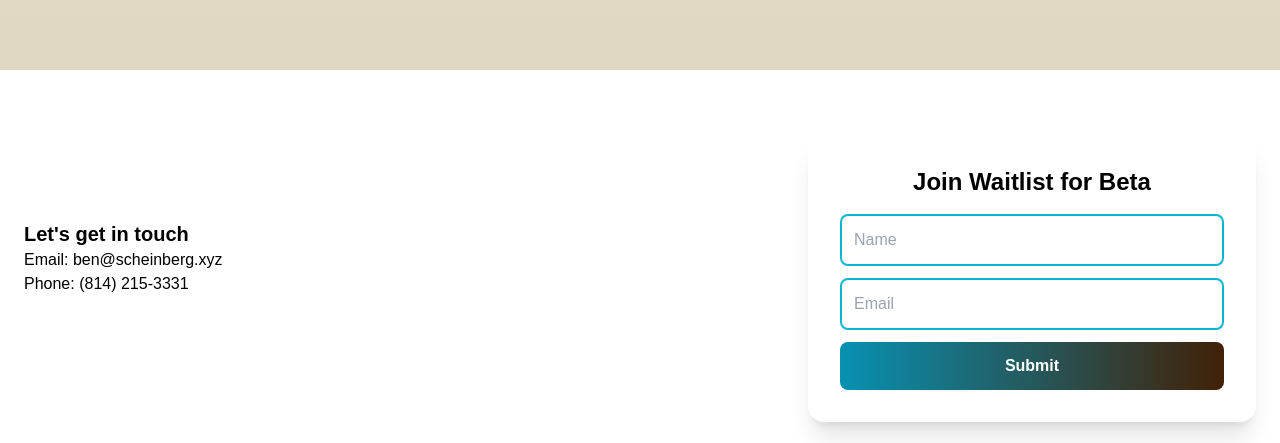
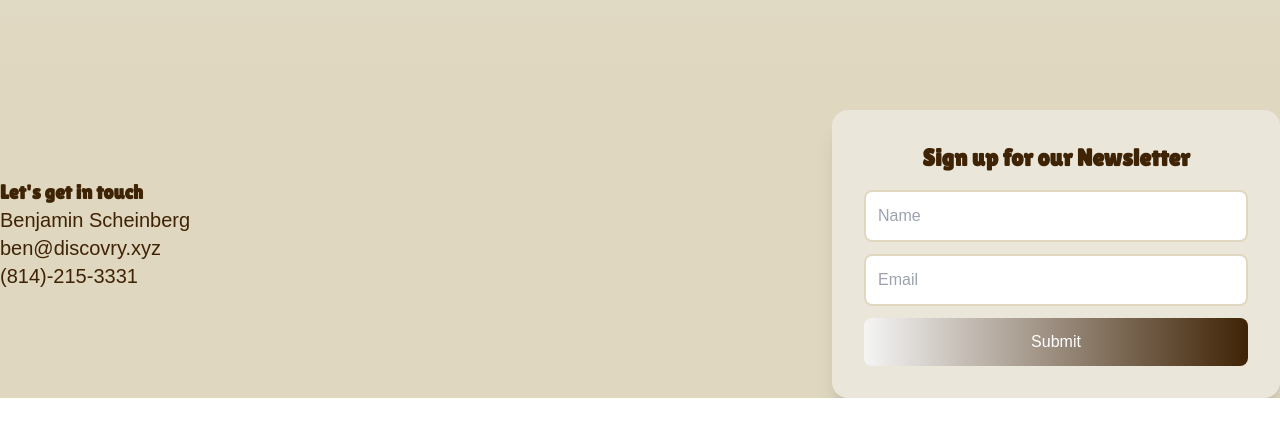
Before and after one commit to theSchein/Bennies, a Next.js app: page / in a window 1280 px wide. Shown: the part 799-1242 px from the top of the page. After the commit the page ends 1197 px from the top, so only its background shows below. Built offline with nearby package versions, Linux system fonts and the light colour scheme; no server answers; a web font is replaced by a local one.

Commit message:
footer is back and functional and decently styled

```diff
--- a/src/components/alert.jsx
+++ b/src/components/alert.jsx
@@ -5,10 +5,10 @@ export default function AlertModal({ isOpen, message, onClose }) {
 
     return (
         <div className="fixed inset-0 bg-black bg-opacity-50 flex justify-center items-center">
-            <div className="bg-primary p-8 sm:p-10 rounded-lg shadow-lg">
+            <div className="bg-light-tertiary dark:bg-dark-primary text-light-quaternary dark:text-dark-quaternary p-8 sm:p-10 rounded-lg shadow-lg">
                 <p className="mb-4 font-bold">{message}</p>
                 <button
-                    className="w-full py-2 sm:py-3 bg-gradient-to-r from-cyan-600 to-yellow-950 text-white rounded-lg font-bold hover:from-yellow-600 hover:to-cyan-700 transition duration-300"
+                    className="w-full py-2 sm:py-3 bg-gradient-to-r from-light-primary to-light-quaternary dark:from-dark-secondary dark:to-dark-tertiary text-light-primary dark:text-dark-primary rounded-lg font-body hover:from-yellow-600 hover:to-amber-950 dark:hover:from-yellow-600 dark:hover:to-amber-950 transition duration-300"
                     onClick={onClose}
                 >
                     Close
--- a/src/components/footer/footer.jsx
+++ b/src/components/footer/footer.jsx
@@ -25,31 +25,32 @@ function Footer() {
                 message={modalMessage}
                 onClose={() => setShowModal(false)}
             />
-            <footer className="bg-quaternary text-primary font-heading p-6">
+            <footer className="bg-light-tertiary dark:bg-dark-secondary text-light-quaternary dark:text-dark-quaternary">
                 <div className="container mx-auto">
                     <div className="flex justify-between items-center">
-                        <div>
-                            <h3 className="text-xl font-heading font-bold">
+                        <div className="text-xl font-body">
+                            <h1 className="font-subheading font-bold">
                                 {"Let's get in touch"}
-                            </h3>
-                            <p>Email: ben@scheinberg.xyz</p>
-                            <p>Phone: (814) 215-3331</p>
+                            </h1>
+                            <p>Benjamin Scheinberg</p>
+                            <p>ben@discovry.xyz</p>
+                            <p>(814)-215-3331</p>
                         </div>
 
-                        <div className="mt-10 bg-primary p-4 sm:p-6 lg:p-8 rounded-2xl bg-opacity-90 shadow-xl max-w-md w-full">
-                            <h3 className="font-bold text-xl sm:text-2xl lg:text-2xl mb-4 text-secondary text-center">
-                                Join Waitlist for Beta
+                        <div className="mt-10 bg-light-primary dark:bg-dark-primary p-4 sm:p-6 lg:p-8 rounded-2xl bg-opacity-50 shadow-xl max-w-md w-full">
+                            <h3 className="text-xl sm:text-2xl lg:text-2xl mb-4 text-secondary font-subheading font-bold text-center">
+                                {"Sign up for our Newsletter"}
                             </h3>
                             <form onSubmit={handleSubmit}>
                                 <input
-                                    className="w-full p-2 sm:p-3 mb-3 border-2 border-cyan-500 rounded-lg"
+                                    className="w-full p-2 sm:p-3 mb-3 border-2 border-light-tertiary dark:border-dark-secondary rounded-lg"
                                     type="text"
                                     placeholder="Name"
                                     value={name}
                                     onChange={(e) => setName(e.target.value)}
                                 />
                                 <input
-                                    className="w-full p-2 sm:p-3 mb-3 border-2 border-cyan-500 rounded-lg"
+                                    className="w-full p-2 sm:p-3 mb-3 border-2 border-light-tertiary dark:border-dark-secondary rounded-lg"
                                     type="email"
                                     placeholder="Email"
                                     value={email}
@@ -57,7 +58,7 @@ function Footer() {
                                 />
                                 <button
                                     type="submit"
-                                    className="w-full py-2 sm:py-3 bg-gradient-to-r from-cyan-600 to-yellow-950 text-white rounded-lg font-bold hover:from-yellow-600 hover:to-cyan-700 transition duration-300"
+                                    className="w-full py-2 sm:py-3 bg-gradient-to-r from-light-primary to-light-quaternary dark:from-dark-secondary dark:to-dark-tertiary text-white rounded-lg font-body hover:from-yellow-600 hover:to-amber-950 dark:hover:from-yellow-600 dark:hover:to-amber-950 transition duration-300"
                                 >
                                     Submit
                                 </button>
--- a/src/components/footer/waitlist.jsx
+++ b/src/components/footer/waitlist.jsx
@@ -13,7 +13,7 @@ const useWaitlistForm = () => {
         e.preventDefault();
 
         // Post data to API endpoint
-        const response = await fetch("/api/waitlist", {
+        const response = await fetch("/api/footer/waitlist", {
             method: "POST",
             headers: {
                 "Content-Type": "application/json",
@@ -27,7 +27,12 @@ const useWaitlistForm = () => {
             setName("");
             setEmail("");
         } else {
-            setModalMessage("Something went wrong. Please try again.");
+            if (response.status === 409) {
+                const data = await response.json();
+                setModalMessage(data.message);
+            } else {
+                setModalMessage("Something went wrong. Please try again.");
+            }
             setShowModal(true);
         }
     };
--- /dev/null
+++ b/src/pages/api/footer/waitlist.js
@@ -0,0 +1,41 @@
+// api/footer/waitlist.js
+// API to add a user to the waitlist
+
+import db from "../../../lib/db";
+
+
+export default async function handler(req, res) {
+    if (req.method === 'POST') {
+        const { name, email } = req.body;
+
+        // Email validation regex
+        const emailRegex = /^[^\s@]+@[^\s@]+\.[^\s@]+$/;
+
+        // Check if the email format is valid
+        if (!emailRegex.test(email)) {
+            return res.status(400).json({ message: 'Invalid email format.' });
+        }
+
+        try {
+            // Check if the email already exists
+            const checkResult = await db.oneOrNone('SELECT * FROM waitlist WHERE email = $1', [email]);
+
+            if (checkResult) {
+                // Email already exists in the database
+                return res.status(409).json({ message: 'Email already registered' });
+            }
+
+            // Insert new record into the database
+            const insertQuery = await db.result('INSERT INTO waitlist (name, email) VALUES ($1, $2)', [name, email]);
+
+            res.status(200).json({ message: 'Added to waitlist!' });
+        } catch (error) {
+            console.error('Database Error:', error);
+            res.status(500).json({ message: 'Internal Server Error' });
+        }
+    } else {
+        // Handle any other HTTP methods
+        res.setHeader('Allow', ['POST']);
+        res.status(405).end(`Method ${req.method} Not Allowed`);
+    }
+}
--- a/tailwind.config.js
+++ b/tailwind.config.js
@@ -11,7 +11,7 @@ module.exports = {
       fontFamily: {
         'heading': ['Gasoek One', 'sans-serif'],
         'body': ['Josefin Sans', 'sans-serif'],
-        'subheading': ['lilita one', 'sans-serif'],
+        'subheading': ['lilita One', 'sans-serif'],
       },
       colors: {
         light: {
```
